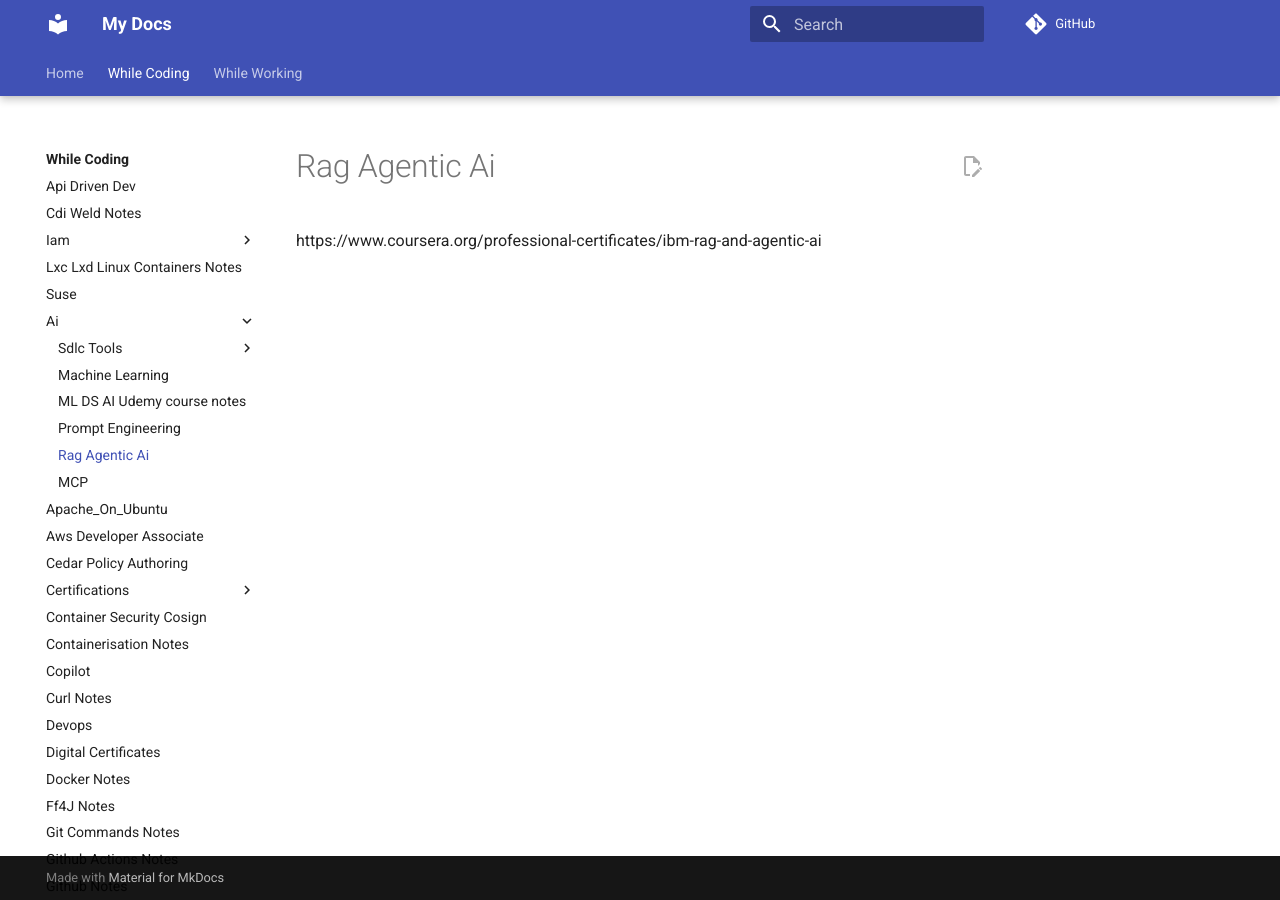
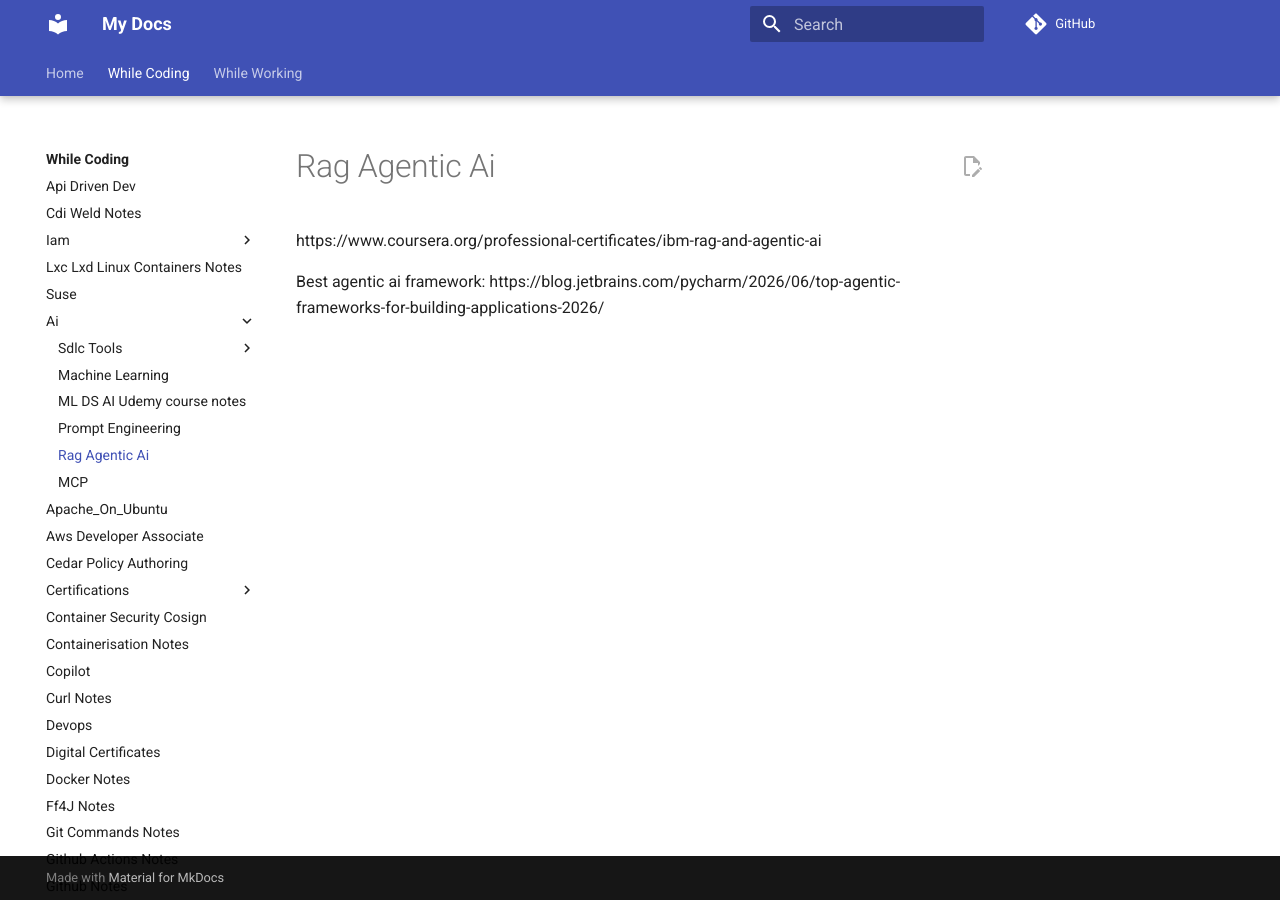
Before and after one commit to ossdhaval/mysite, an MkDocs documentation site: the page built from source/while-coding/ai/rag-agentic-ai.md, in a window 1280 px wide. Built offline with MkDocs 1.6.1 and Material for MkDocs 9.7.7, drawn with Linux system fonts in a browser that asks for light colours; comment, search, counter and statistics services are not loaded.

Commit message:
Update rag-agentic-ai.md

```diff
--- a/source/while-coding/ai/rag-agentic-ai.md
+++ b/source/while-coding/ai/rag-agentic-ai.md
@@ -1,3 +1,6 @@
 Course:
 
 https://www.coursera.org/professional-certificates/ibm-rag-and-agentic-ai
+
+Best agentic ai framework:
+https://blog.jetbrains.com/pycharm/2026/06/top-agentic-frameworks-for-building-applications-2026/
```
